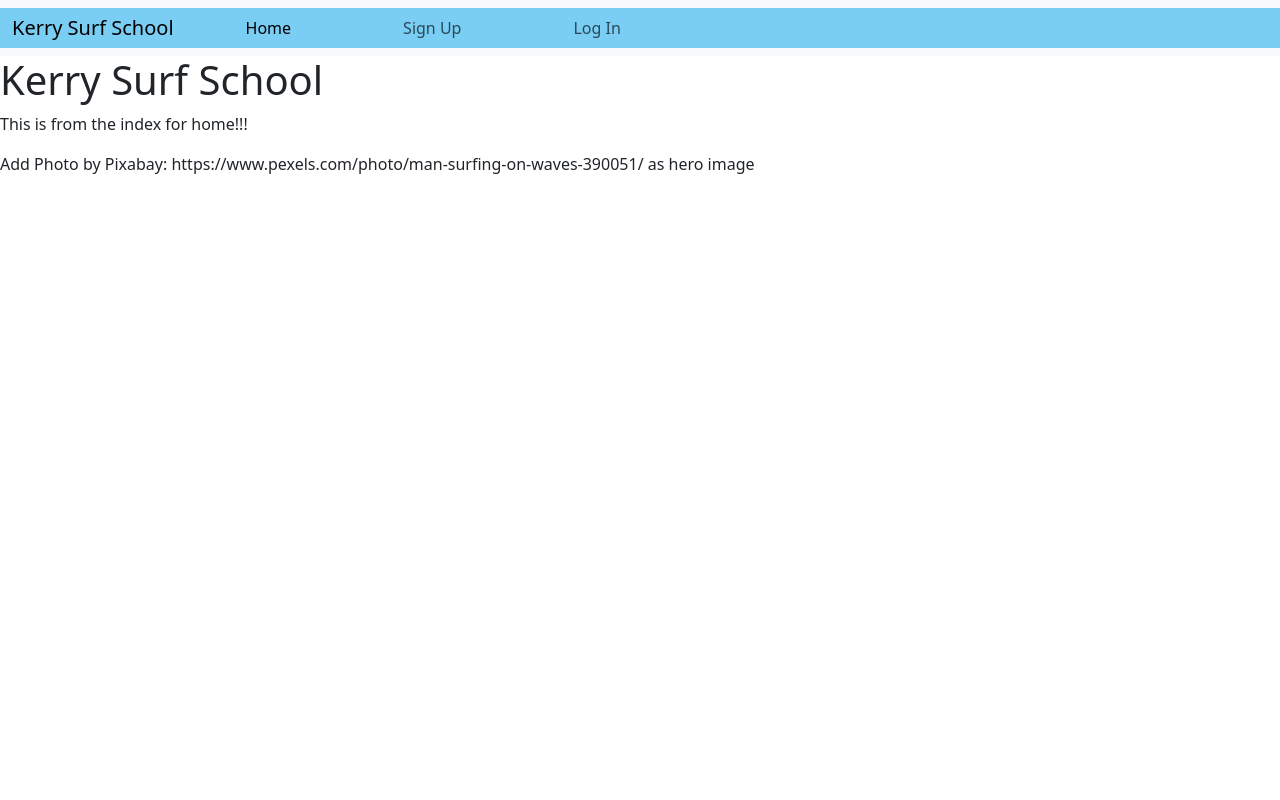
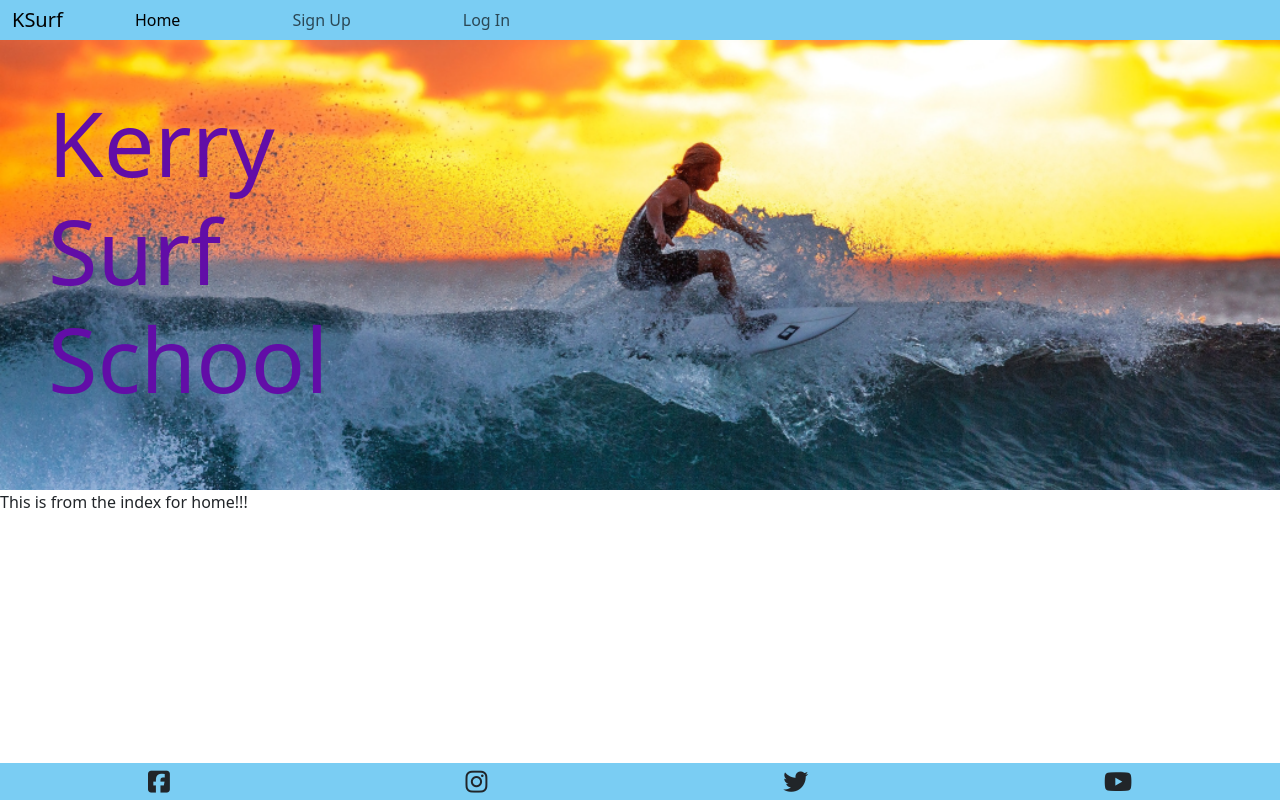
Before and after one commit to fenton1000/mf-portfolio-four-kerry-surf-school, a Django app: page / in a window 1280 px wide. Run offline with Django 3.2, Linux system fonts and the light colour scheme; some libraries are stand-ins or nearby versions.

Commit message:
Add title, hero img and footer

```diff
--- a/static/css/styles.css
+++ b/static/css/styles.css
@@ -1,3 +1,53 @@
-.nav-bg-color {
+.nav-footer-bg-color {
     background-color: #7acdf3;
 }
+
+.title-styles {
+    height: 450px;
+    background: url('../images/pexels-pixabay-390051-sm.png') no-repeat center center;
+    background-size: cover;
+}
+
+h1 {
+    color: #620da7;
+    font-size: 10vw;
+}
+
+footer {
+    position: fixed;
+    bottom: 0;
+    width: 100%;
+}
+
+footer li {
+    display: inline-block;
+}
+
+footer ul {
+    display: flex;
+    flex-direction: row;
+    align-items: center;
+    justify-content: space-around;
+    margin: 0;
+    padding: 0;
+}
+
+footer li a {
+    color: inherit;
+    font-size: 25px;
+}
+
+/* For Screens 750px wide and up */
+@media screen and (min-width: 750px) {
+    h1 {
+        font-size: 70px;
+    }
+}
+
+/* For Screens 992px wide and up */
+@media screen and (min-width: 992px) {
+    h1 {
+        max-width: 400px;
+        font-size: 90px;
+    }
+}
--- a/templates/base.html
+++ b/templates/base.html
@@ -13,9 +13,9 @@
 
 <body>
     <header>
-        <nav class="navbar navbar-expand-sm bg-body-tertiary">
-            <div class="container-fluid nav-bg-color">
-                <a class="navbar-brand me-5-md" href="#">Kerry Surf School</a>
+        <nav class="navbar navbar-expand-sm bg-body-tertiary py-0">
+            <div class="container-fluid nav-footer-bg-color">
+                <a class="navbar-brand me-5-md" href="#">KSurf</a>
                 <button class="navbar-toggler" type="button" data-bs-toggle="collapse" data-bs-target="#navbarNav"
                     aria-controls="navbarNav" aria-expanded="false" aria-label="Toggle navigation">
                     <span class="navbar-toggler-icon"></span>
@@ -35,8 +35,8 @@
                 </div>
             </div>
         </nav>
-        <section id="page-heading">
-            <h1>Kerry Surf School</h1>
+        <section class="text-center text-lg-start title-styles">
+            <h1 class="pt-5 ps-lg-5">Kerry Surf School</h1>
         </section>
     </header>
 
@@ -44,9 +44,30 @@
 
     {% endblock content %}
 
+    <footer class="nav-footer-bg-color">
+        <ul>
+            <li><a href="https://www.facebook.com/" target="_blank" rel="noopener"
+                    aria-label="Visit us on Facebook (opens in a new tab)"><i
+                        class="fa-brands fa-square-facebook"></i></a>
+            </li>
+            <li><a href="https://www.instagram.com/" target="_blank" rel="noopener"
+                    aria-label="Visit us on Instagram (opens in a new tab)"><i class="fa-brands fa-instagram"></i></a>
+            </li>
+            <li><a href="https://twitter.com/" target="_blank" rel="noopener"
+                    aria-label="Visit us on Twitter (opens in a new tab)"><i class="fa-brands fa-twitter"></i></a>
+            </li>
+            <li><a href="https://www.youtube.com/" target="_blank" rel="noopener"
+                    aria-label="Visit us on youtube (opens in a new tab)"><i class="fa-brands fa-youtube"></i></a>
+            </li>
+        </ul>
+    </footer>
+
+    <!-- Bootstrap Script -->
     <script src="https://cdn.jsdelivr.net/npm/bootstrap@5.3.0-alpha1/dist/js/bootstrap.bundle.min.js"
         integrity="sha384-w76AqPfDkMBDXo30jS1Sgez6pr3x5MlQ1ZAGC+nuZB+EYdgRZgiwxhTBTkF7CXvN" crossorigin="anonymous">
     </script>
+    <!-- Font Awesome Script -->
+    <script src="https://kit.fontawesome.com/4e8d2c2bb0.js" crossorigin="anonymous"></script>
 </body>
 
 </html>
--- a/templates/index.html
+++ b/templates/index.html
@@ -4,6 +4,4 @@
 
 <p>This is from the index for home!!!</p>
 
-<p>Add Photo by Pixabay: https://www.pexels.com/photo/man-surfing-on-waves-390051/ as hero image</p>
-
 {% endblock %}
```
Also changed, not shown: README.md, static/images/pexels-pixabay-390051-sm.png (added).
